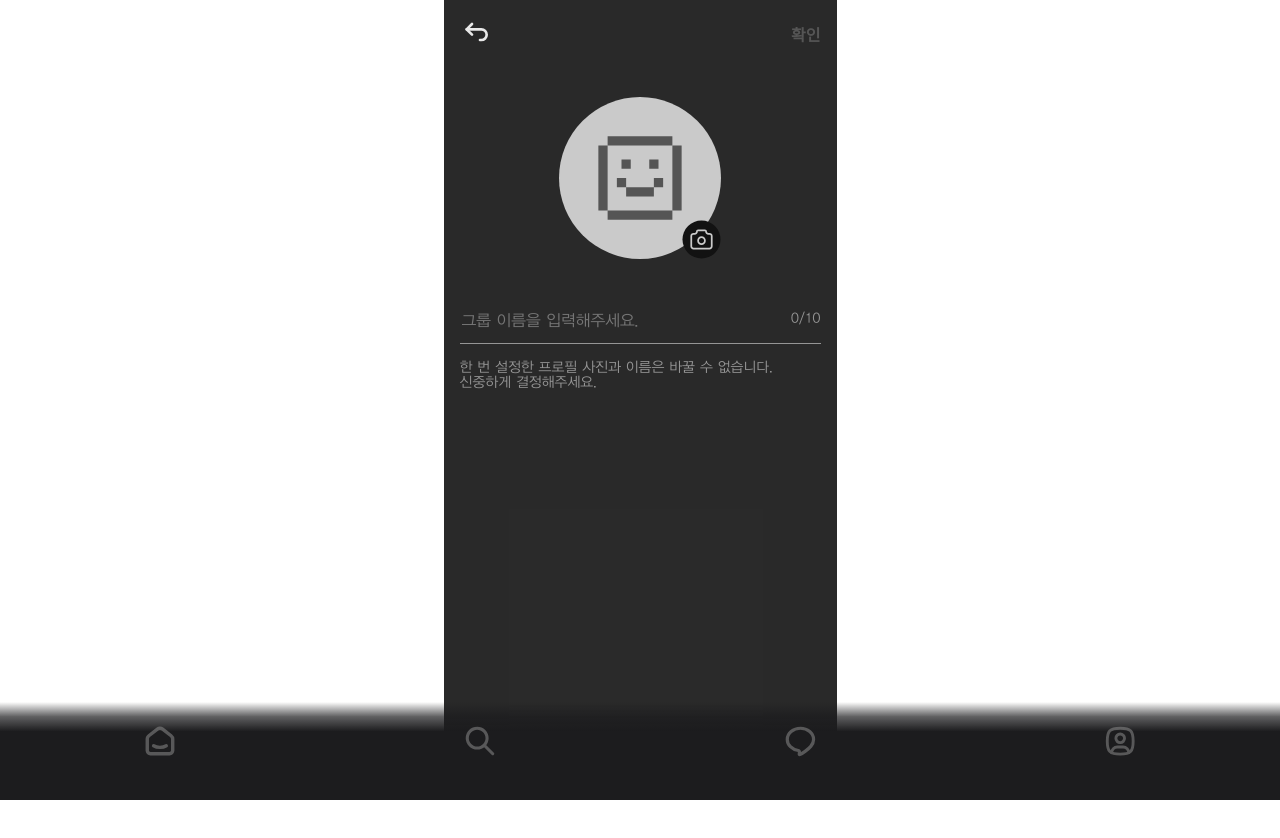
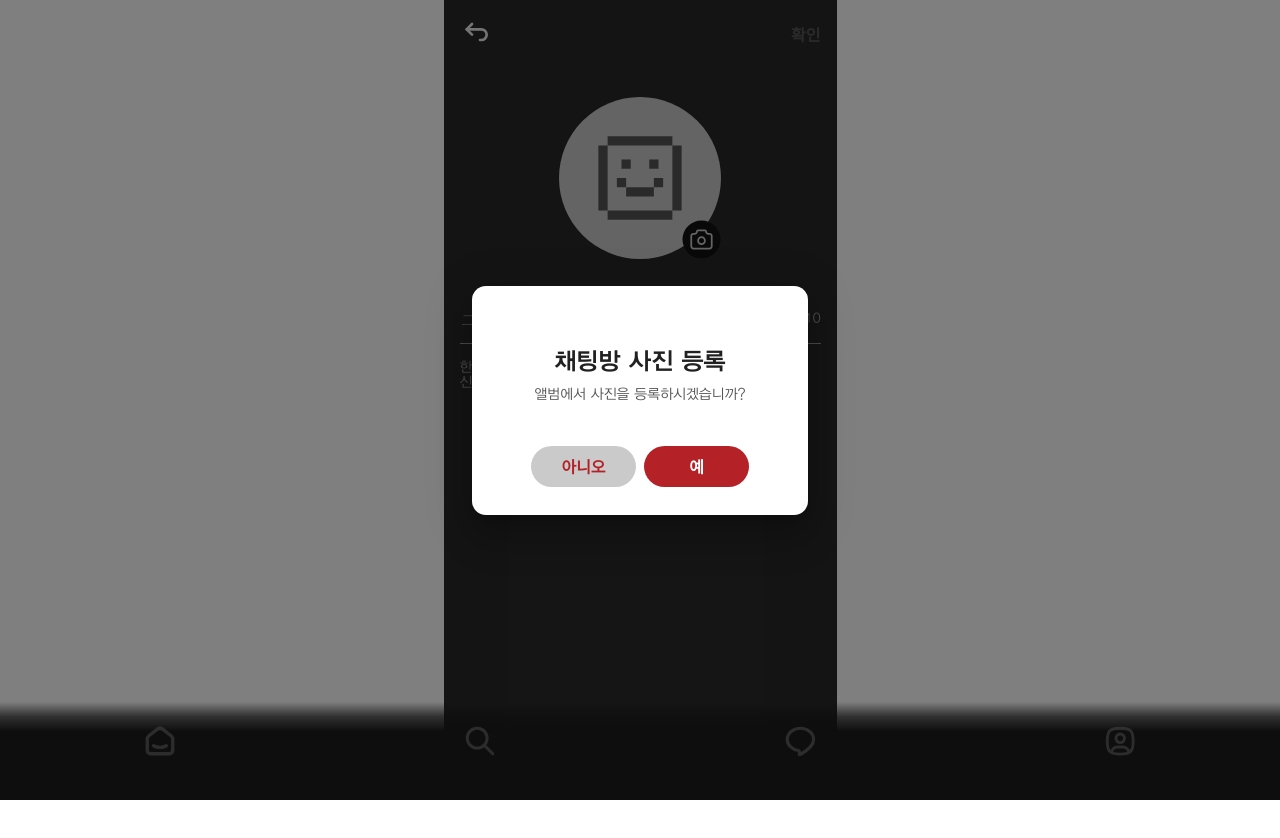
Before and after one commit to UMC-Banddy/client, a React (Vite) app: page /join/create-chat/2 in a window 1280 px wide. Both pictures are taken after a click on the button 701 px from the left and 239 px from the top of the page. Shown: the top 838 px of the page. Built offline with nearby package versions, Linux system fonts and the light colour scheme; a web font is replaced by a local one.

Commit message:
feat: CreateChat file input 추가

```diff
--- a/src/pages/Join/CreateChat2.tsx
+++ b/src/pages/Join/CreateChat2.tsx
@@ -1,11 +1,39 @@
 import back from "@/assets/icons/join/ic_back.svg";
 import clsx from "clsx";
-import { useState } from "react";
+import { useEffect, useRef, useState } from "react";
 import happy from "@/assets/icons/join/ic_mood_happy.svg";
 import cameraBtn from "@/assets/icons/join/ic_camera_btn.svg";
+import MuiDialog from "@/shared/components/MuiDialog";
+import CommonBtn from "@/shared/components/CommonBtn";
 
 const CreateChat2 = () => {
+  const [name, setName] = useState("");
   const [enableConfirmBtn, setEnableConfirmBtn] = useState(false);
+  const [openDialog, setOpenDialog] = useState(false);
+  const [imgSrc, setImgSrc] = useState<string | null>(null);
+
+  const fileInputRef = useRef<HTMLInputElement>(null);
+
+  useEffect(() => {
+    setEnableConfirmBtn(name.length > 0);
+  }, [name]);
+
+  const handleImageSelect = (event: React.ChangeEvent<HTMLInputElement>) => {
+    const file = event.target.files?.[0];
+
+    if (file) {
+      const reader = new FileReader();
+      reader.onloadend = () => {
+        setImgSrc(reader.result as string);
+      };
+      reader.readAsDataURL(file);
+    }
+  };
+
+  const openFileSelector = () => {
+    fileInputRef.current?.click();
+  };
+
   return (
     <main className="flex flex-col items-center relative p-[16px] min-h-screen w-[393px] mx-auto bg-[#121212]/90">
       <div className="flex justify-between mb-[16px] w-full">
@@ -23,8 +51,11 @@ const CreateChat2 = () => {
       </div>
 
       <div className="relative mt-[30px] mb-[40px] size-[162px] rounded-full bg-[#CACACA] flex items-center justify-center">
-        <img src={happy} alt="happy mood" className="size-[112px]" />
-        <button className="absolute right-[0] bottom-[0] p-[0] size-[39px] bg-transparent border-none cursor-pointer">
+        <img src={imgSrc || happy} alt="happy mood" className="size-[112px]" />
+        <button
+          className="absolute right-[0] bottom-[0] p-[0] size-[39px] bg-transparent border-none cursor-pointer"
+          onClick={() => setOpenDialog(true)}
+        >
           <img className="size-full" src={cameraBtn} alt="camera" />
         </button>
       </div>
@@ -34,8 +65,10 @@ const CreateChat2 = () => {
           type="text"
           placeholder="그룹 이름을 입력해주세요."
           className="w-full h-full bg-transparent border-none text-hakgyo-r-16 focus:outline-none"
+          value={name}
+          onChange={(e) => setName(e.target.value)}
         />
-        <p className="text-hakgyo-r-14 text-[#959595]">0/10</p>
+        <p className="text-hakgyo-r-14 text-[#959595]">{name.length}/10</p>
       </div>
 
       <div className="mt-[16px] w-full">
@@ -44,6 +77,38 @@ const CreateChat2 = () => {
           신중하게 결정해주세요.
         </p>
       </div>
+
+      <MuiDialog open={openDialog} setOpen={setOpenDialog}>
+        <div className="flex flex-col items-center justify-between pt-[62px] pb-[28px] px-[26px] w-[336px] h-[229px]">
+          <div className="flex flex-col items-center gap-[12px]">
+            <p className="text-hakgyo-b-24">채팅방 사진 등록</p>
+            <p className="text-hakgyo-r-14 text-[#555]">
+              앨범에서 사진을 등록하시겠습니까?
+            </p>
+          </div>
+          <div className="flex gap-[8px]">
+            <CommonBtn color="gray" onClick={() => setOpenDialog(false)}>
+              아니오
+            </CommonBtn>
+            <CommonBtn
+              color="red"
+              onClick={() => {
+                setOpenDialog(false);
+                openFileSelector();
+              }}
+            >
+              예
+              <input
+                ref={fileInputRef}
+                type="file"
+                accept="image/*"
+                className="hidden"
+                onChange={handleImageSelect}
+              />
+            </CommonBtn>
+          </div>
+        </div>
+      </MuiDialog>
     </main>
   );
 };
```
